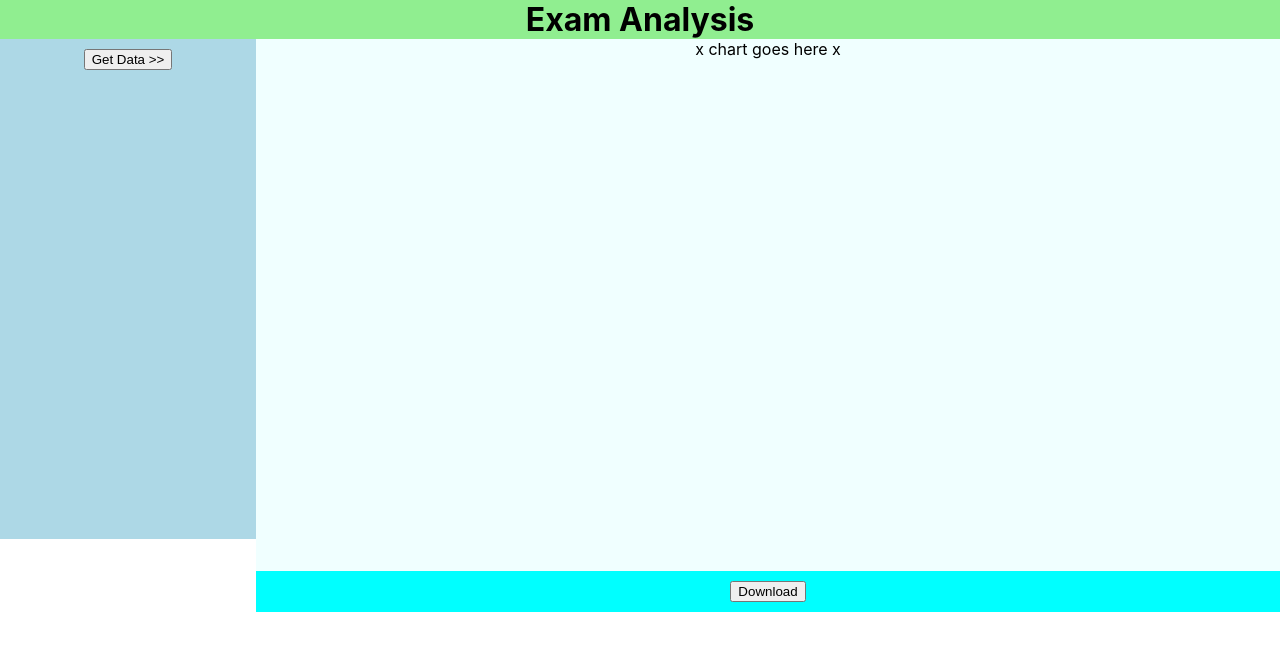
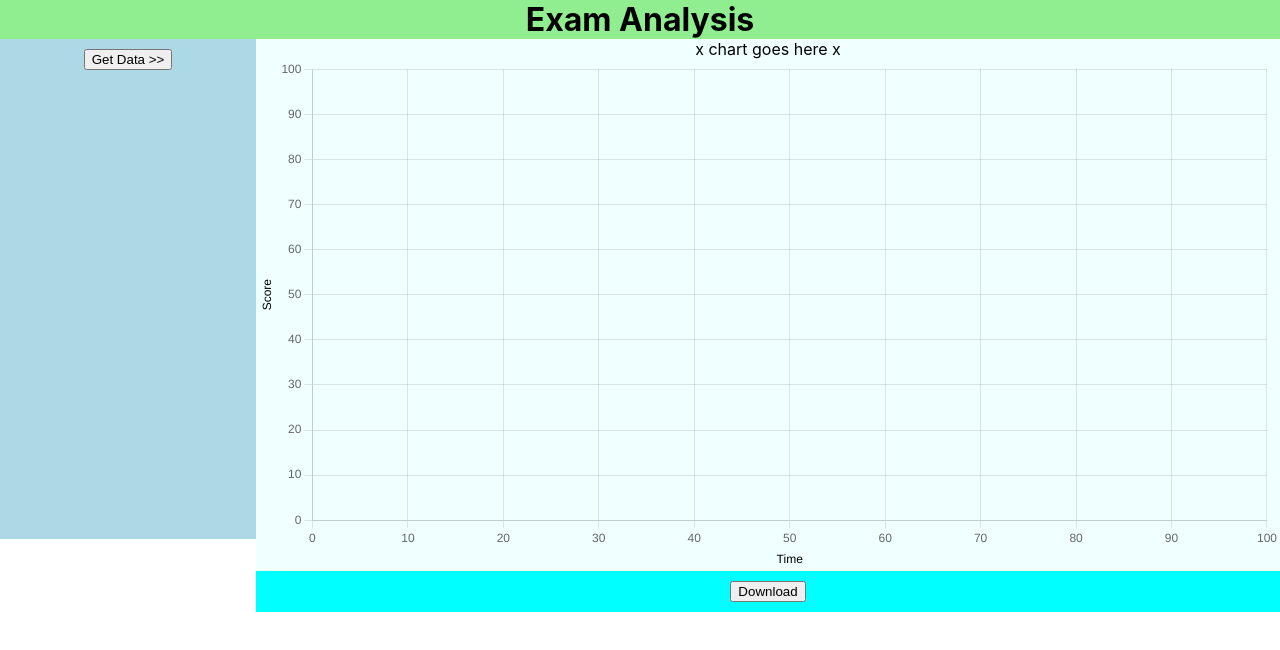
Before and after one commit to BeckyReed/MET633Group6, a React (Create React App) app in the folder exam_analysis/: page / in a window 1280 px wide. Shown: the top 650 px of the page. Built offline with nearby package versions, Linux system fonts and the light colour scheme.

Commit message:
chart style changes

```diff
--- a/exam_analysis/src/ChartPane.css
+++ b/exam_analysis/src/ChartPane.css
@@ -1,3 +1,9 @@
 div {
     background-color: rgb(0, 255, 255);
 }
+
+#Scatter {
+    position: relative;
+    height: 90%;
+    width: 90%;
+}
--- a/exam_analysis/src/ChartPane.js
+++ b/exam_analysis/src/ChartPane.js
@@ -11,6 +11,26 @@ const options = {
     plugins: {
         colors: {
             forceOverride: true
+        }
+    },
+    scales: {
+        y: {
+            title: {
+                display: true,
+                text: 'Score',
+                color: 'rgb(0,0,0)'
+            },
+            suggestedMin: 0,
+                suggestedMax: 100
+        },
+        x: {
+            title: {
+                display: true,
+                text: 'Time',
+                color:  'rgb(0,0,0)'
+            },
+            suggestedMax: 100,
+            suggestedMin: 0
         }
     }
 };
@@ -65,7 +85,7 @@ function ChartPane({ toChartPane }) {
 
     return (
         <div className="chart">
-            <div>{toChartPane()}</div>
+            {/* <div>{toChartPane()}</div> */}
             <Scatter options={options} data={chartData(toChartPane(), colorArray)} />
 
         </div>
--- a/exam_analysis/src/Main.css
+++ b/exam_analysis/src/Main.css
@@ -5,4 +5,6 @@
 
 .chart {
     background-color:azure;
+display: flex;
+justify-content: center;
 }
```
Also changed, not shown: exam_analysis/src/scripts/ChartHandling.js (+7 -0 lines).
